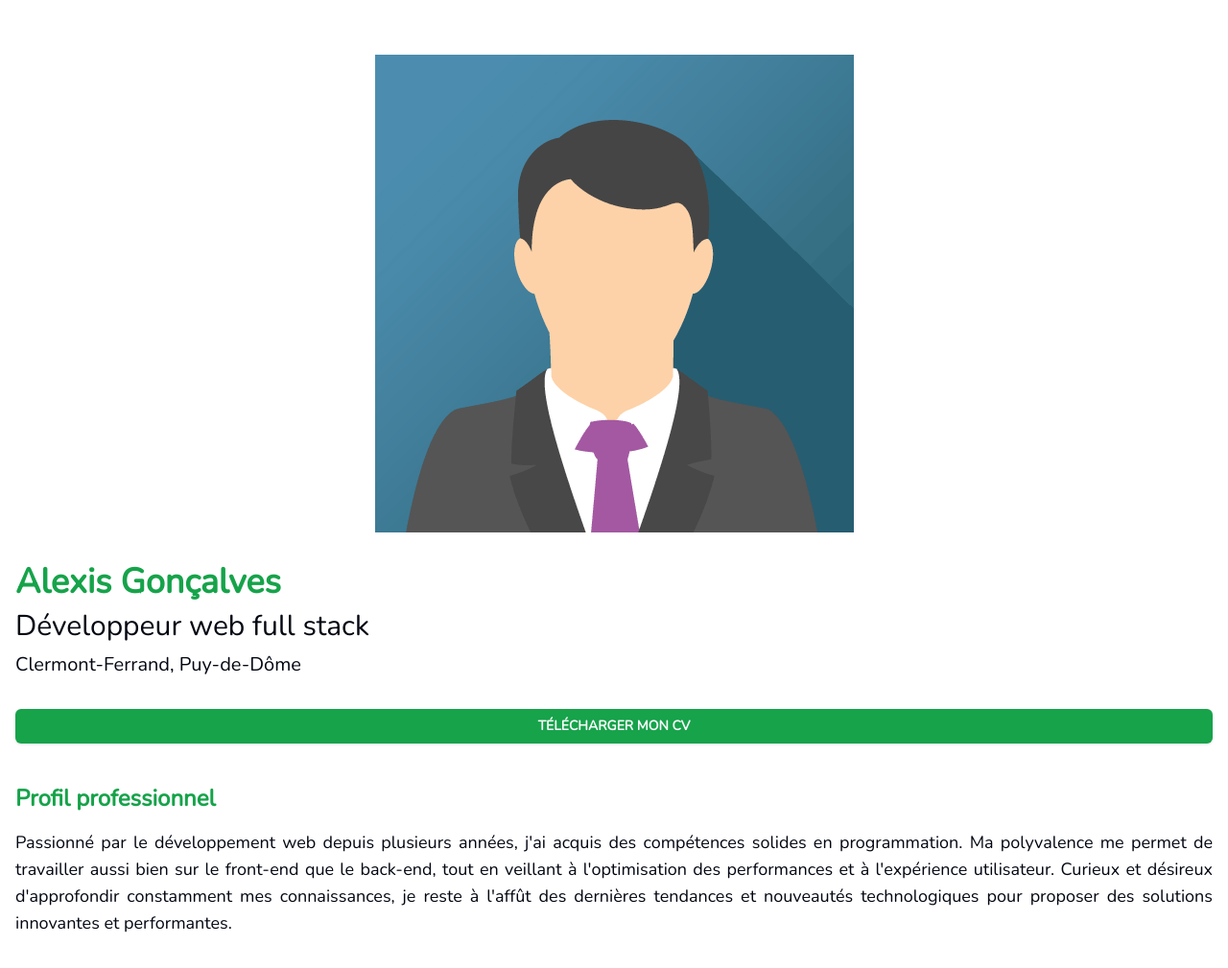
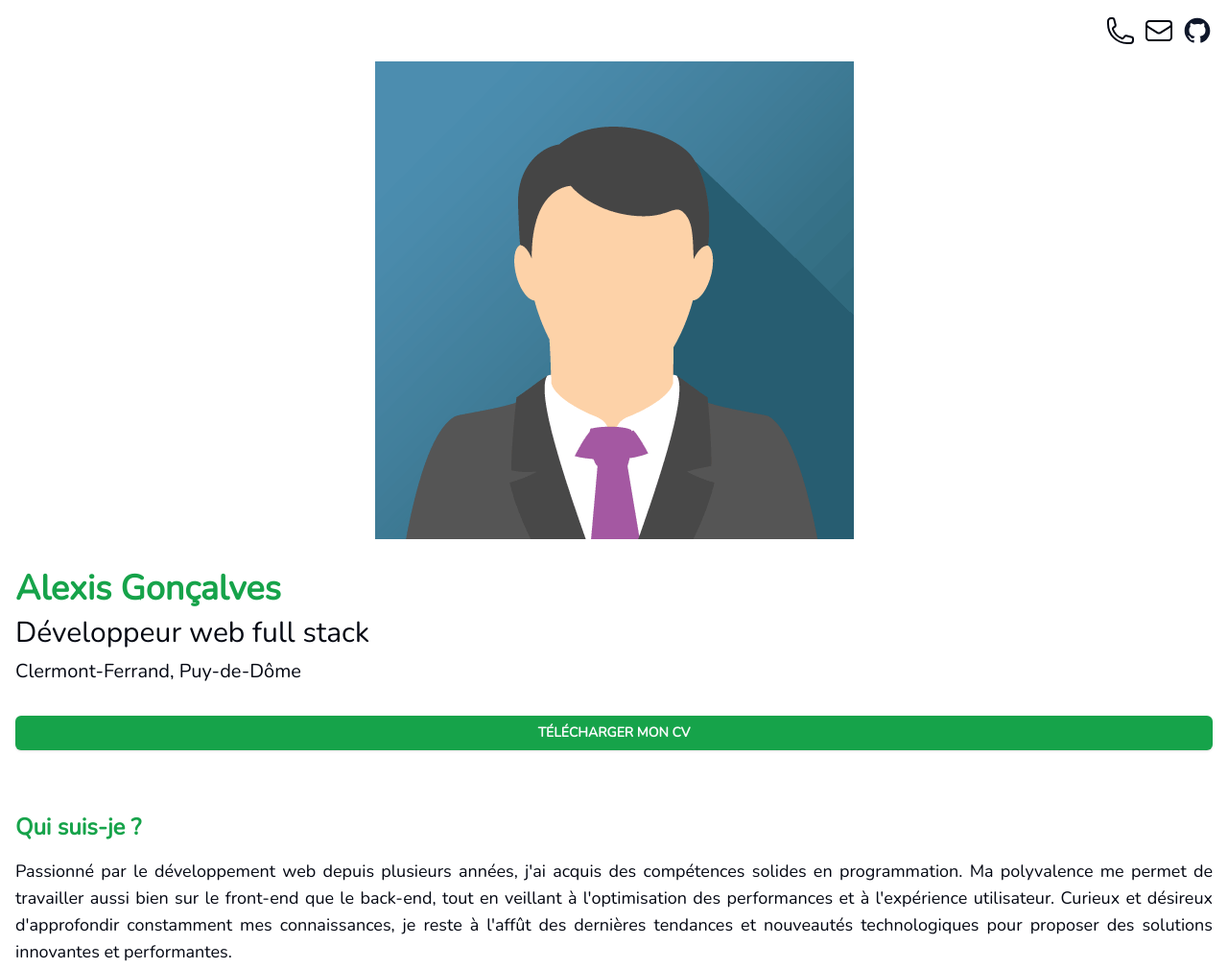
Before and after one commit to Valdorah/valdorah.github.io, an Astro site: page / in a window 1280 px wide. Shown: the top 1009 px of the page at 96% size. Built offline with nearby package versions, Linux system fonts and the light colour scheme; Astro itself is replaced by a stand-in of ours.

Commit message:
:construction: fix page layout

```diff
--- a/src/layouts/HeaderLayout.astro
+++ b/src/layouts/HeaderLayout.astro
@@ -1,24 +1,25 @@
 ---
 import '@/styles/components/header.css';
-import {Button} from "../components/ui/button";
 ---
 
 <header>
-    <div class="profil-photo">
-        <img src="/images/test.png" alt="test" />
-    </div>
+    <nav>
+        <a href="tel:0672254699">
+            <svg xmlns="http://www.w3.org/2000/svg" fill="none" viewBox="0 0 24 24" stroke-width="1.5" stroke="currentColor" class="size-8">
+                <path stroke-linecap="round" stroke-linejoin="round" d="M2.25 6.75c0 8.284 6.716 15 15 15h2.25a2.25 2.25 0 0 0 2.25-2.25v-1.372c0-.516-.351-.966-.852-1.091l-4.423-1.106c-.44-.11-.902.055-1.173.417l-.97 1.293c-.282.376-.769.542-1.21.38a12.035 12.035 0 0 1-7.143-7.143c-.162-.441.004-.928.38-1.21l1.293-.97c.363-.271.527-.734.417-1.173L6.963 3.102a1.125 1.125 0 0 0-1.091-.852H4.5A2.25 2.25 0 0 0 2.25 4.5v2.25Z" />
+            </svg>
+        </a>
 
-    <div class="personnal-infos">
-        <h1>Alexis Gonçalves</h1>
-        <h2>Développeur web full stack</h2>
-        <h3>Clermont-Ferrand, Puy-de-Dôme</h3>
-    </div>
+        <a href="mailto:alegoxis@proton.me">
+            <svg xmlns="http://www.w3.org/2000/svg" fill="none" viewBox="0 0 24 24" stroke-width="1.5" stroke="currentColor" class="size-8">
+                <path stroke-linecap="round" stroke-linejoin="round" d="M21.75 6.75v10.5a2.25 2.25 0 0 1-2.25 2.25h-15a2.25 2.25 0 0 1-2.25-2.25V6.75m19.5 0A2.25 2.25 0 0 0 19.5 4.5h-15a2.25 2.25 0 0 0-2.25 2.25m19.5 0v.243a2.25 2.25 0 0 1-1.07 1.916l-7.5 4.615a2.25 2.25 0 0 1-2.36 0L3.32 8.91a2.25 2.25 0 0 1-1.07-1.916V6.75" />
+            </svg>
+        </a>
 
-    <div class="download">
-        <a href="/files/goncalves_alexis_cv.pdf" target="_blank">
-            <Button className="download-btn">
-                Télécharger mon CV
-            </Button>
+        <a href="https://github.com/valdorah" target="_blank">
+            <svg viewBox="0 0 24 24" aria-hidden="true" class="size-8 fill-slate-900">
+                <path fill-rule="evenodd" clip-rule="evenodd" d="M12 2C6.477 2 2 6.463 2 11.97c0 4.404 2.865 8.14 6.839 9.458.5.092.682-.216.682-.48 0-.236-.008-.864-.013-1.695-2.782.602-3.369-1.337-3.369-1.337-.454-1.151-1.11-1.458-1.11-1.458-.908-.618.069-.606.069-.606 1.003.07 1.531 1.027 1.531 1.027.892 1.524 2.341 1.084 2.91.828.092-.643.35-1.083.636-1.332-2.22-.251-4.555-1.107-4.555-4.927 0-1.088.39-1.979 1.029-2.675-.103-.252-.446-1.266.098-2.638 0 0 .84-.268 2.75 1.022A9.607 9.607 0 0 1 12 6.82c.85.004 1.705.114 2.504.336 1.909-1.29 2.747-1.022 2.747-1.022.546 1.372.202 2.386.1 2.638.64.696 1.028 1.587 1.028 2.675 0 3.83-2.339 4.673-4.566 4.92.359.307.678.915.678 1.846 0 1.332-.012 2.407-.012 2.734 0 .267.18.577.688.48 3.97-1.32 6.833-5.054 6.833-9.458C22 6.463 17.522 2 12 2Z"></path>
+            </svg>
         </a>
-    </div>
+    </nav>
 </header>
--- a/src/pages/index.astro
+++ b/src/pages/index.astro
@@ -13,8 +13,28 @@ import {
 ---
 
 <BaseLayout>
+    <section class="presentation">
+        <div class="profil-photo">
+            <img src="/images/test.png" alt="test" />
+        </div>
+
+        <div class="personnal-infos">
+            <h1>Alexis Gonçalves</h1>
+            <h2>Développeur web full stack</h2>
+            <h3>Clermont-Ferrand, Puy-de-Dôme</h3>
+        </div>
+
+        <div class="download">
+            <a href="/files/goncalves_alexis_cv.pdf" target="_blank">
+                <Button className="download-btn">
+                    Télécharger mon CV
+                </Button>
+            </a>
+        </div>
+    </section>
+
     <section>
-        <h4>Profil professionnel</h4>
+        <h4>Qui suis-je ?</h4>
 		<p>
             Passionné par le développement web depuis plusieurs années, j'ai acquis des
             compétences solides en programmation. Ma polyvalence me permet de travailler
@@ -30,9 +50,6 @@ import {
         <p>
             Au cours de mon apprentissage et de mon parcours professionnel, j'ai pu acquérir des compétences utiles à
             mon métier.
-        </p>
-        <p>
-            Celles que j'ai le mieux acquises sont les suivantes :
         </p>
         <article class="space">
             <SimpleCard title="Symfony">
@@ -69,11 +86,28 @@ import {
     </section>
 
     <section>
+        <h4>Mes passions</h4>
         <article class="space">
-            <div>
-                <h4>Mes passions</h4>
-                <p>Text</p>
-            </div>
+            <SimpleCard title="Gameur">
+                <div class="card-image">
+                    <img src="/images/logos/symfony.svg" alt="symfony_logo" />
+                </div>
+            </SimpleCard>
+            <SimpleCard title="Sport">
+                <div class="card-image">
+                    <img src="/images/logos/symfony.svg" alt="symfony_logo" />
+                </div>
+            </SimpleCard>
+            <SimpleCard title="Lecture">
+                <div class="card-image">
+                    <img src="/images/logos/symfony.svg" alt="symfony_logo" />
+                </div>
+            </SimpleCard>
+            <SimpleCard title="Voyage">
+                <div class="card-image">
+                    <img src="/images/logos/symfony.svg" alt="symfony_logo" />
+                </div>
+            </SimpleCard>
         </article>
     </section>
 
--- a/src/styles/components/base.css
+++ b/src/styles/components/base.css
@@ -1,6 +1,28 @@
 main {
+    @apply p-4;
+
     section {
-        @apply min-h-screen;
+        @apply mb-16;
+
+        &.presentation {
+            > div:nth-child(2) {
+                @apply my-8;
+            }
+        }
+
+        .profil-photo {
+            @apply flex justify-center;
+        }
+
+        .personnal-infos {
+            @apply flex flex-col gap-2;
+        }
+
+        .download {
+            .download-btn {
+                @apply w-full;
+            }
+        }
     }
 
     .period {
--- a/src/styles/components/header.css
+++ b/src/styles/components/header.css
@@ -1,21 +1,9 @@
 header {
-    @apply h-screen flex flex-col justify-center;
+    nav {
+        @apply flex justify-end gap-2 pe-4 pt-4;
 
-    > div {
-        @apply my-4;
-    }
-
-    .profil-photo {
-        @apply flex justify-center;
-    }
-
-    .personnal-infos {
-        @apply flex flex-col gap-2;
-    }
-
-    .download {
-        .download-btn {
-            @apply w-full;
+        a {
+            @apply cursor-pointer;
         }
     }
 }
--- a/src/styles/globals.css
+++ b/src/styles/globals.css
@@ -80,7 +80,7 @@
     }
 
     body {
-      @apply bg-background text-foreground p-4;
+      @apply bg-background text-foreground;
     }
 
     h1 {
```
